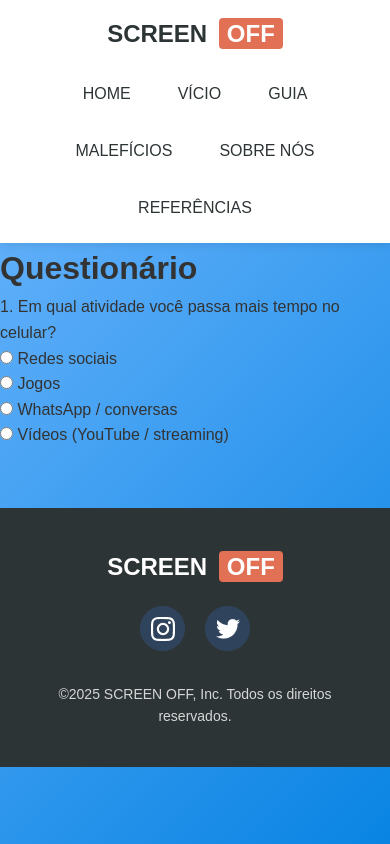
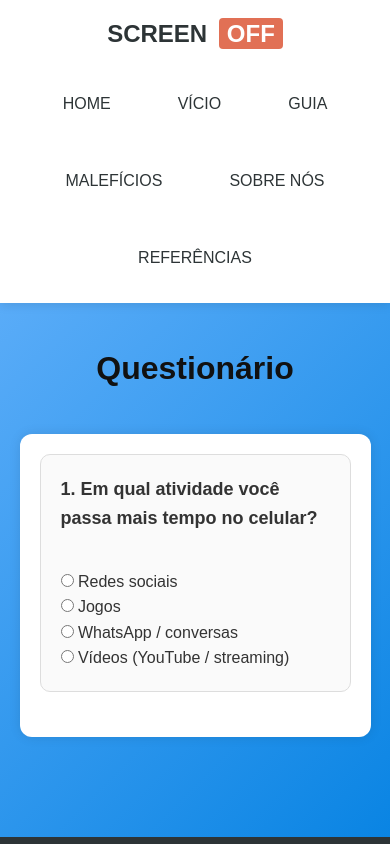
Before and after one commit to DaviMariano123/screen-off01, a plain HTML site: page screen-off-website/questionario.html in a window 390 px wide. Shown: the top 844 px of the page. Drawn offline with Linux system fonts and the light colour scheme.

Commit message:
ARRUMAMO VAMO CARAMBA!!!!!

```diff
--- /dev/null
+++ b/screen-off-website/css/questionario.css
@@ -0,0 +1,90 @@
+.pergunta {
+    display: none;
+    margin-bottom: 20px;
+}
+
+#ver-diagnostico {
+    display: none;
+}
+html, body {
+    height: 100%;
+}
+body {
+    display: flex;
+    flex-direction: column;
+}
+main {
+    flex: 1;
+}
+
+body {
+    font-family: Arial, Helvetica, sans-serif;
+    background-color: #f4f4f4;
+    margin: 0;
+    padding: 0;
+}
+
+h1 {
+    text-align: center;
+    margin-top: 40px;
+    font-size: 32px;
+    color: #111;
+}
+#questionario {
+    width: 90%;
+    max-width: 700px;
+    margin: 40px auto;
+    background: white;
+    padding: 25px;
+    border-radius: 12px;
+    box-shadow: 0 0 12px rgba(0,0,0,0.1);
+}
+
+.pergunta {
+    display: none;
+    margin-bottom: 25px;
+    padding: 20px;
+    background: #fafafa;
+    border: 1px solid #ddd;
+    border-radius: 10px;
+}
+
+.pergunta label {
+    font-weight: bold;
+    display: block;
+    margin-bottom: 10px;
+    font-size: 18px;
+}
+
+#ver-diagnostico {
+    text-align: center;
+    margin-top: 20px;
+}
+
+#resultado {
+    max-width: 700px;
+    margin: 30px auto;
+    padding: 25px;
+    background: #fffde8;
+    border-left: 6px solid #ff4545;
+    border-radius: 8px;
+    display: none;
+    font-size: 17px;
+}
+
+
+@media (max-width: 768px) {
+    .menu-navegacao {
+        display: flex;
+        flex-wrap: wrap;
+        justify-content: center;
+    }
+
+    .menu-navegacao a {
+        margin: 10px;
+    }
+
+    #questionario {
+        padding: 20px;
+    }
+}
--- a/screen-off-website/css/questionario/questionario.css
+++ /dev/null
@@ -1,8 +0,0 @@
-.pergunta {
-    display: none;
-    margin-bottom: 20px;
-}
-
-#ver-diagnostico {
-    display: none;
-}
--- a/screen-off-website/questionario.html
+++ b/screen-off-website/questionario.html
@@ -6,7 +6,7 @@
     <title>Questionário</title>
     <link rel="stylesheet" href="css/reset.css">
     <link rel="stylesheet" href="css/comum.css">
-    <link rel="stylesheet" href="css/questionario/questionario.css">
+    <link rel="stylesheet" href="css/questionario.css">
 </head>
 
 <body>
@@ -25,6 +25,7 @@
             </nav>
         </div>
     </header>
+    <main>
 
         <div class="caixa">
         <h1>Questionário</h1>
@@ -297,6 +298,7 @@
 
         </script>
         </div>
+    </main>
     <footer class="rodape">
         <div class="logotipo-rodape">
             SCREEN <span class="desligado">OFF</span>
```
Lines whose indentation alone changed are shown as unchanged.
